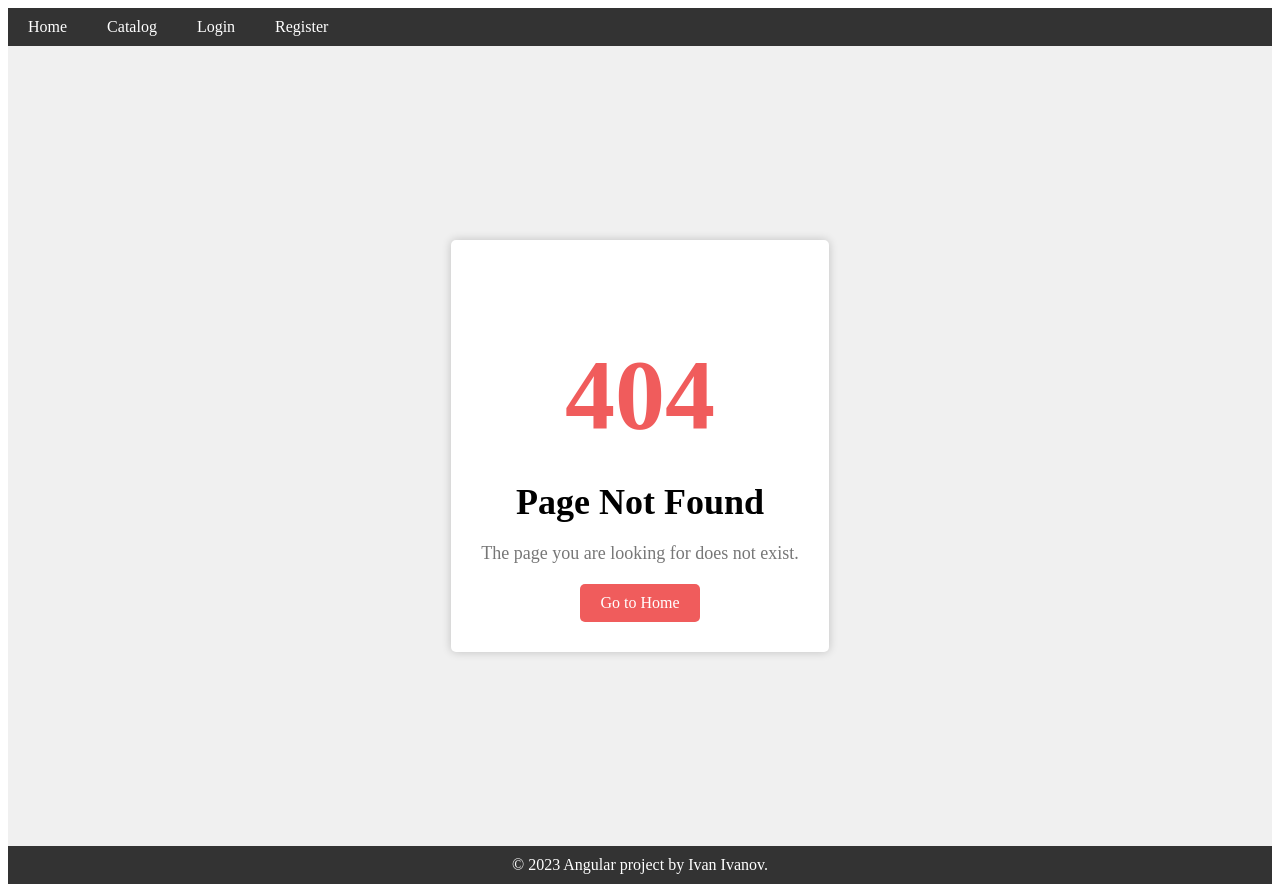
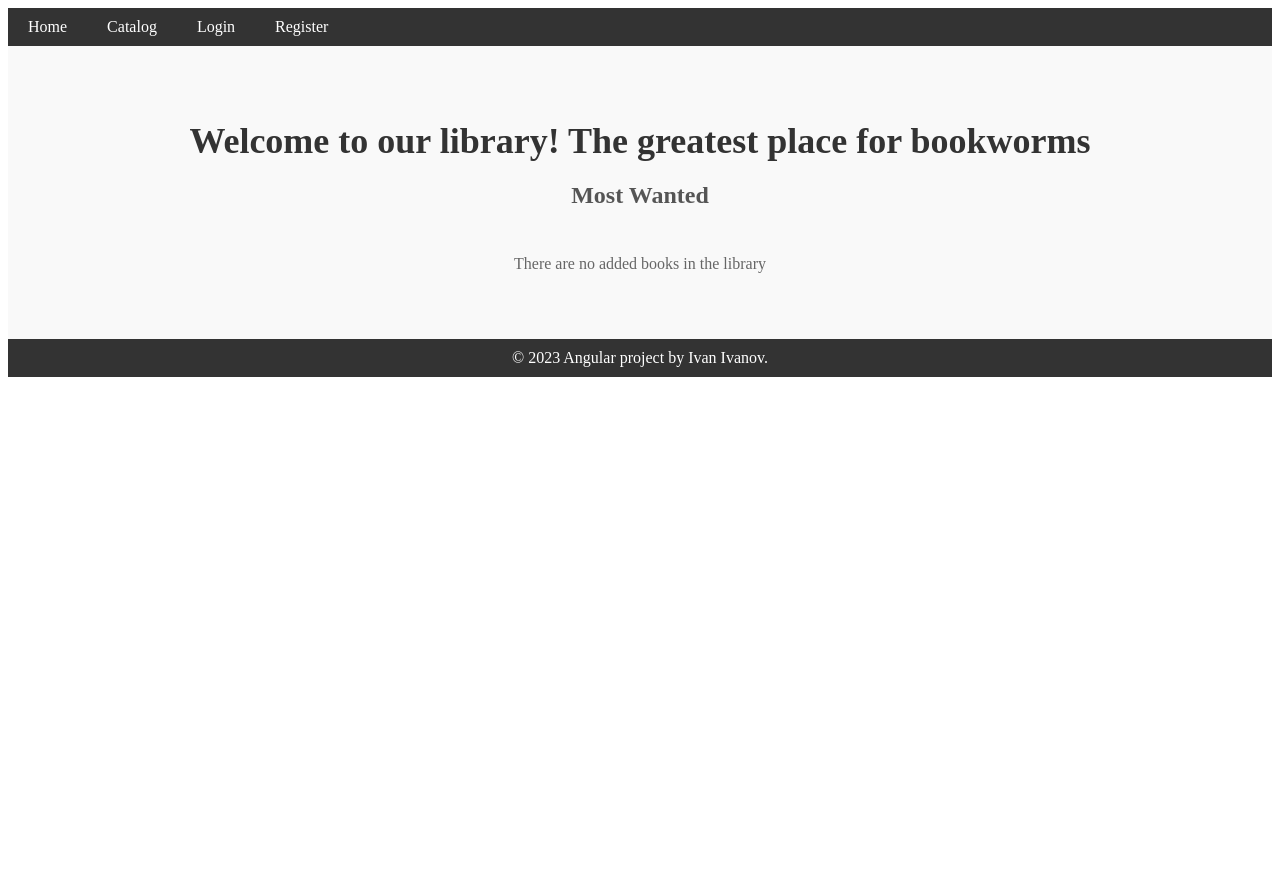
Before and after one commit to Deultum/BookStore, an Angular app in the folder bookstore/: page /home in a window 1280 px wide. Before the commit this address had no page. After the commit the page ends 800 px from the top, so only its background shows below. Built offline with nearby package versions, Linux system fonts and the light colour scheme; no server answers.

Commit message:
Password mismatch on register fixed

```diff
--- a/bookstore/src/app/app-routing.module.ts
+++ b/bookstore/src/app/app-routing.module.ts
@@ -9,7 +9,8 @@ import { CreateBookComponent } from './books/create-book/create-book.component';
 import { PageNotFoundComponent } from './core/page-not-found/page-not-found.component';
 
 const routes: Routes = [
-  { path: '', component: HomeComponent },
+  { path: '', pathMatch: 'full', redirectTo: '/home' },
+  { path: 'home', component: HomeComponent },
   { path: 'login', component: LoginComponent },
   { path: 'register', component: RegisterComponent },
   { path: 'profile', component: ProfileComponent },
--- a/bookstore/src/app/home/home.component.html
+++ b/bookstore/src/app/home/home.component.html
@@ -10,4 +10,13 @@
       <button class="btn-buy">Buy Now</button> -->
     </div>
   </div>
+  <div class="book" *ngIf="books.length <= 0">
+
+
+
+      <p>There are no added books in the library</p>
+      <!-- <p class="price">$19.99</p>
+      <button class="btn-buy">Buy Now</button> -->
+
+  </div>
 </div>
--- a/bookstore/src/app/user/register/register.component.html
+++ b/bookstore/src/app/user/register/register.component.html
@@ -14,6 +14,7 @@
           [(ngModel)]="registerData.email"
           required
           email
+
         />
       </div>
 
--- a/bookstore/src/app/user/register/register.component.ts
+++ b/bookstore/src/app/user/register/register.component.ts
@@ -21,7 +21,7 @@ export class RegisterComponent  {
 
    }
 
-  // ngOnInit() { }
+
 
   // Custom validator function to check if passwords match
   passwordMatchValidator: ValidatorFn = (control: AbstractControl): ValidationErrors | null => {
@@ -32,22 +32,23 @@ export class RegisterComponent  {
   };
 
   onRegister(registerForm: NgForm) {
-    if (registerForm.valid) {
+    // Check if the form is valid and the passwords match
+    if (registerForm.valid && !this.passwordMatchValidator(registerForm.control)) {
       // Send the registerData to the API endpoint
       this.apiService.post('users/register', this.registerData).subscribe(
         (response) => {
           console.log('Registration success:', response);
-
-
           this.router.navigate(['/login']);
-
         },
         (error) => {
-          console.error('Registration failed:', error);
-          this.errorMessage = `${error.error.message}`
+          //console.error('Registration failed:', error);
+          this.errorMessage = `${error.error.message}`;
         }
       );
+    } else {
+
+          this.errorMessage = `Passwords missmatch`;
     }
+  }
 
-  }
 }
```
